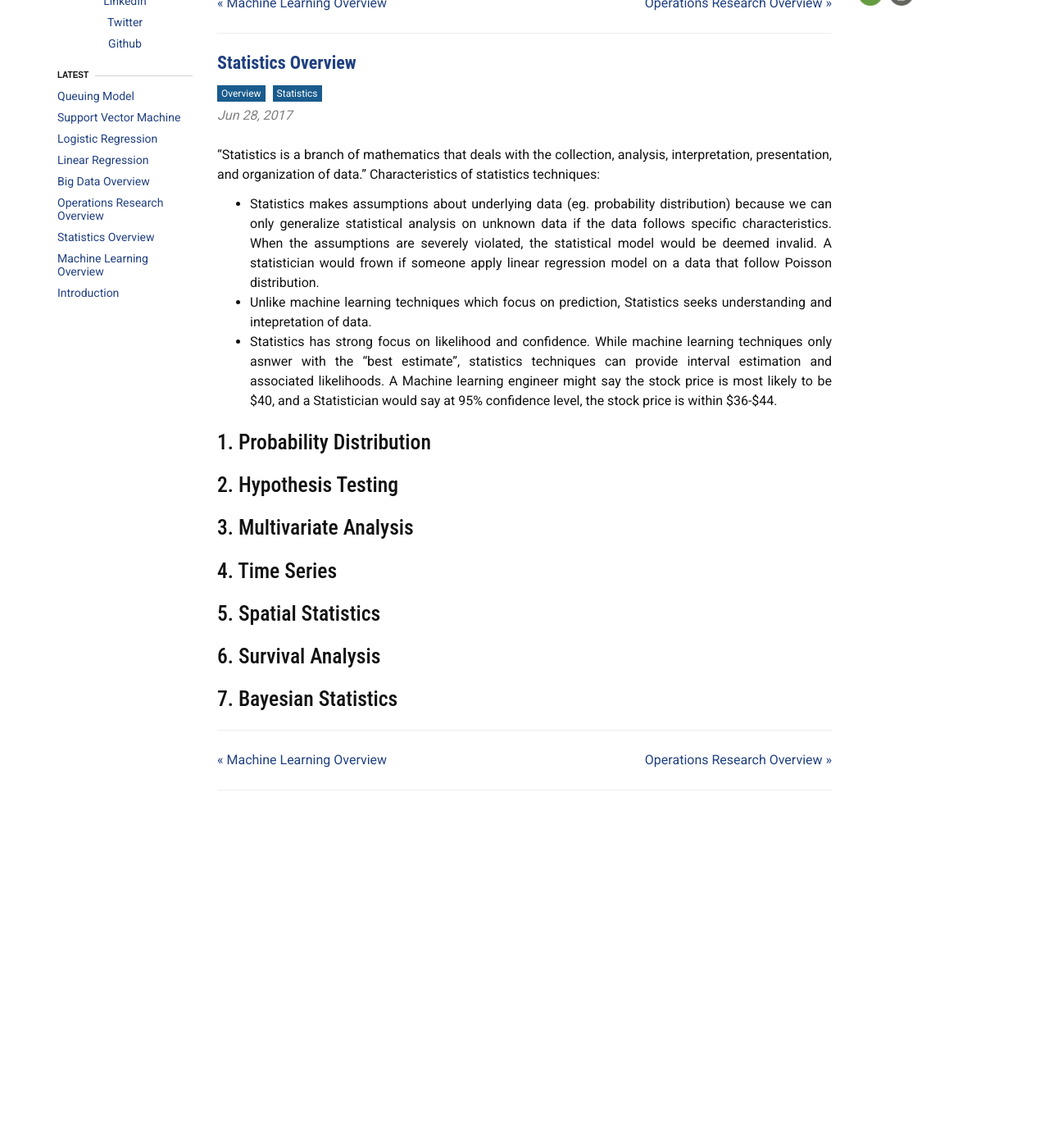
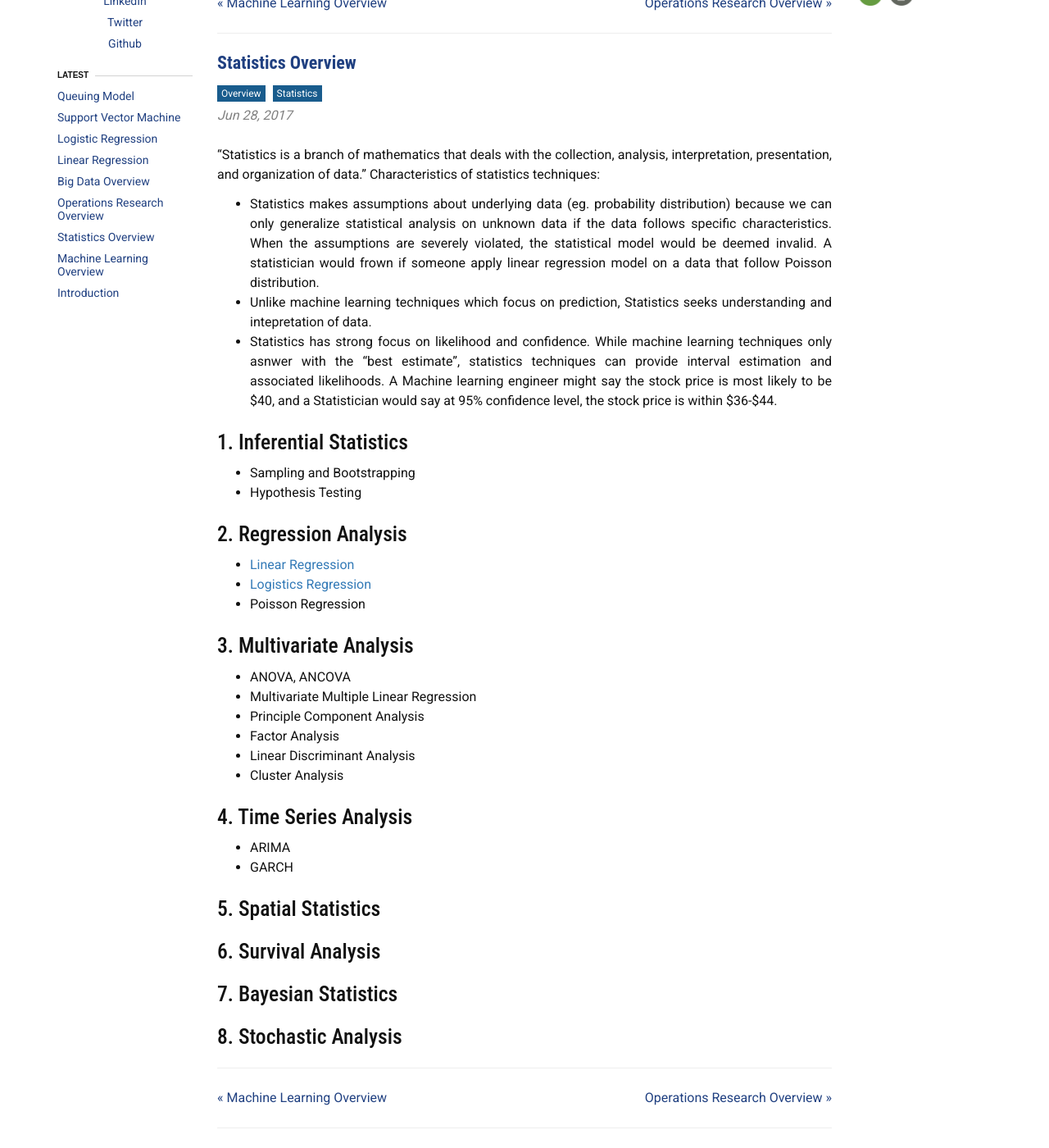
Before and after one commit to liambll/blog-archive, a Jekyll site: the page built from _posts/2017-06-28-overview-statistics.markdown, in a window 1280 px wide and 1400 px high, scrolled down 95 px. Shown: the whole window at 82% size. Built offline with Jekyll 4.4.1, drawn with Linux system fonts in a browser that asks for light colours; nearby versions of some CDN libraries; comment, search, counter and statistics services are not loaded; before the commit the page ends 1083 px from its top, so only the background shows below that.

Commit message:
Update 2017-06-28-overview-statistics.markdown

```diff
--- a/_posts/2017-06-28-overview-statistics.markdown
+++ b/_posts/2017-06-28-overview-statistics.markdown
@@ -19,16 +19,31 @@ Characteristics of statistics techniques:
 * Unlike machine learning techniques which focus on prediction, Statistics seeks understanding and intepretation of data.
 * Statistics has strong focus on likelihood and confidence. While machine learning techniques only asnwer with the "best estimate", statistics techniques can provide interval estimation and associated likelihoods. A Machine learning engineer might say the stock price is most likely to be $40, and a Statistician would say at 95% confidence level, the stock price is within $36-$44.
 
-## 1. Probability Distribution
+## 1. Inferential Statistics
+* Sampling and Bootstrapping
+* Hypothesis Testing
 
-## 2. Hypothesis Testing
+## 2. Regression Analysis
+* [Linear Regression](/blog/linear-regression/)
+* [Logistics Regression](/blog/logistic-regression/)
+* Poisson Regression
 
 ## 3. Multivariate Analysis
+* ANOVA, ANCOVA
+* Multivariate Multiple Linear Regression
+* Principle Component Analysis
+* Factor Analysis
+* Linear Discriminant Analysis
+* Cluster Analysis
 
-## 4. Time Series
+## 4. Time Series Analysis
+* ARIMA
+* GARCH
 
 ## 5. Spatial Statistics
 
 ## 6. Survival Analysis
 
 ## 7. Bayesian Statistics
+
+## 8. Stochastic Analysis
```
